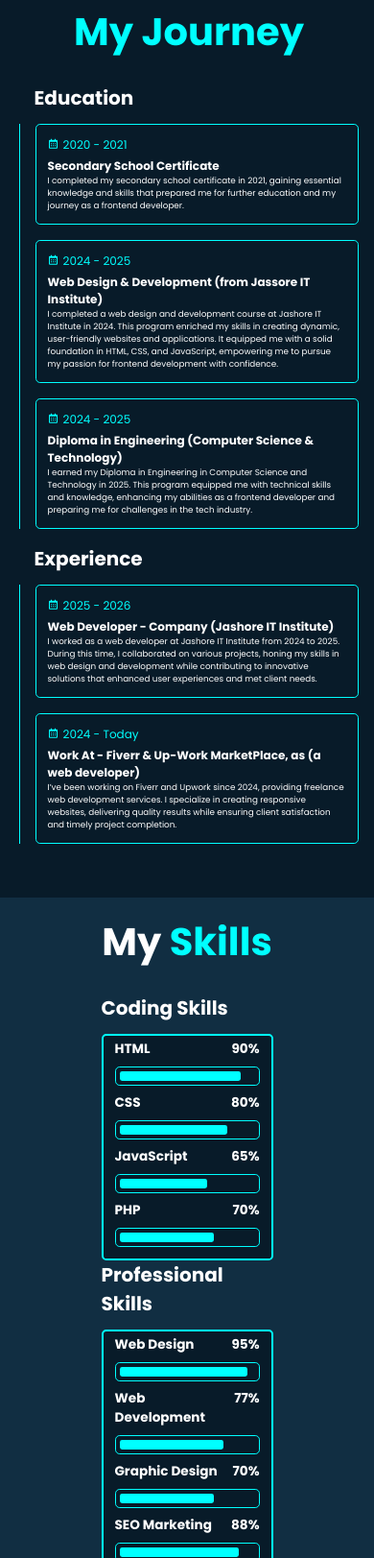
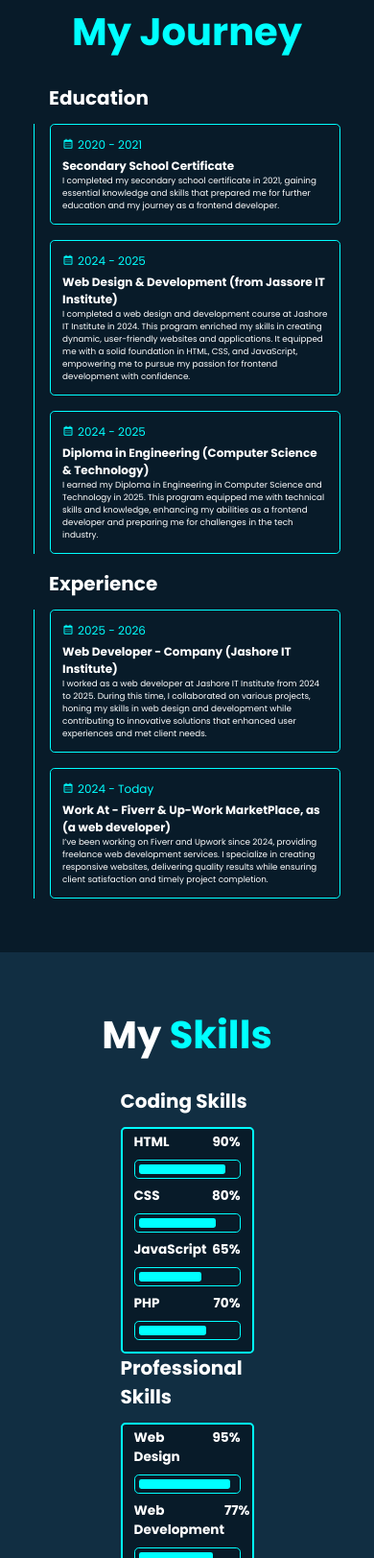
Before and after one commit to Ibrahim-Roni/MyPortfolio, a plain HTML site: page index.html in a window 390 px wide. Shown: the part 1765-3388 px from the top of the page at 96% size. Drawn offline with nearby package versions, Linux system fonts and the light colour scheme; a web font is replaced by a local one.

Commit message:
Update style.css

```diff
--- a/style.css
+++ b/style.css
@@ -427,7 +427,7 @@ span {
 
 .skills {
     min-height: auto;
-    padding: 2rem;
+    padding: 7rem;
     background: var(--second-bg-color);
 }
 
@@ -791,7 +791,7 @@ span {
         font-size: 5.2rem;
     }
 
-    .education {
+    .education .skills {
         padding: 10rem 4% 5rem 5%;
     }
 
```
